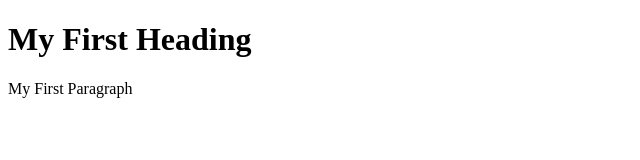
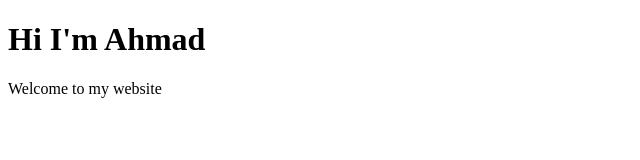
Before and after one commit to ahmadmizi/website, a plain HTML site: page index.html in a window 1280 px wide. Shown: the whole page, without its empty margins (0-640 px from the left). Drawn offline with Linux system fonts and the light colour scheme.

Commit message:
Update index.html

```diff
--- a/index.html
+++ b/index.html
@@ -2,8 +2,8 @@
 <html>
 <body>
 
-<h1>My First Heading</h1>
-<p>My First Paragraph</p>
+<h1>Hi I'm Ahmad</h1>
+<p>Welcome to my website</p>
 
 </body>
 </html>
```
